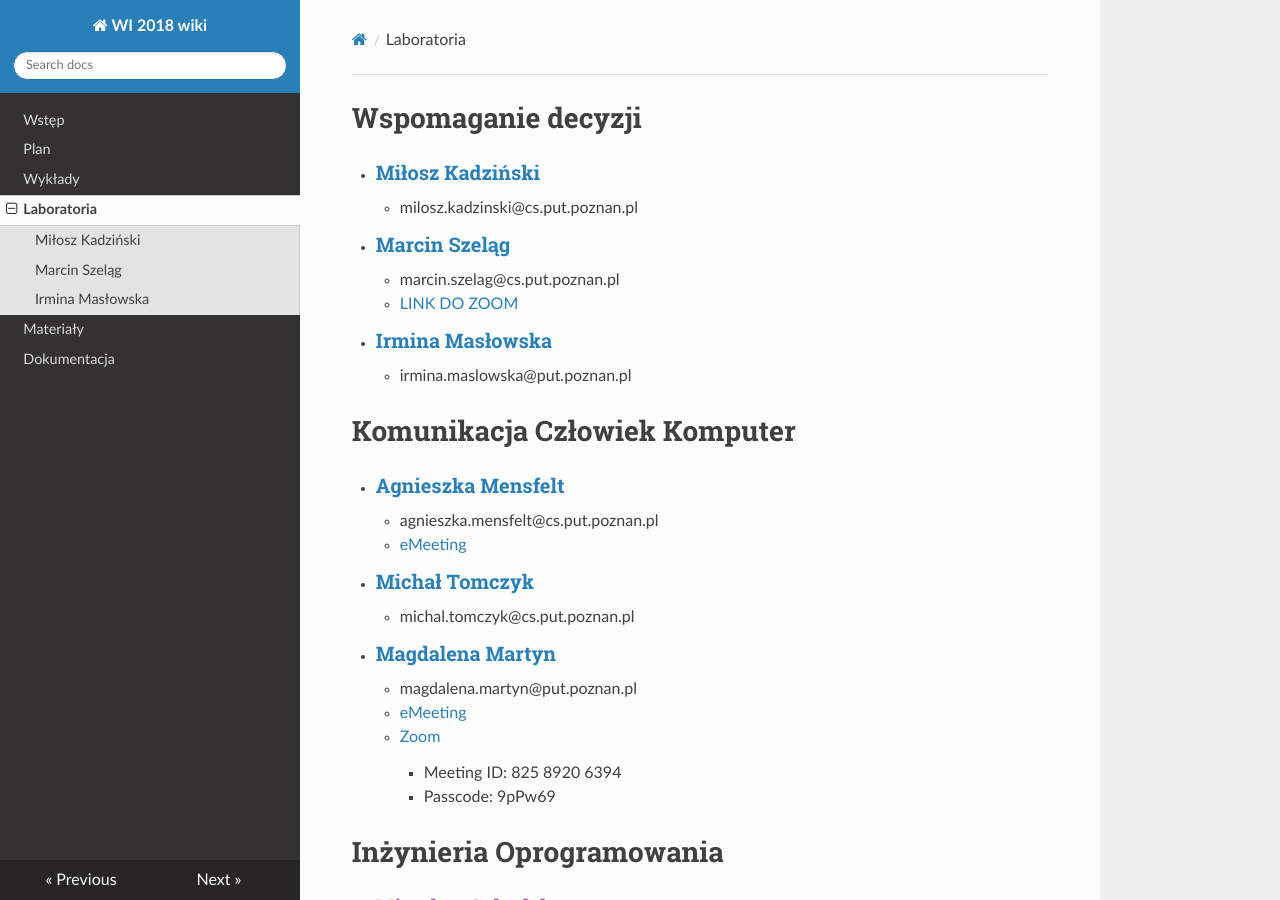
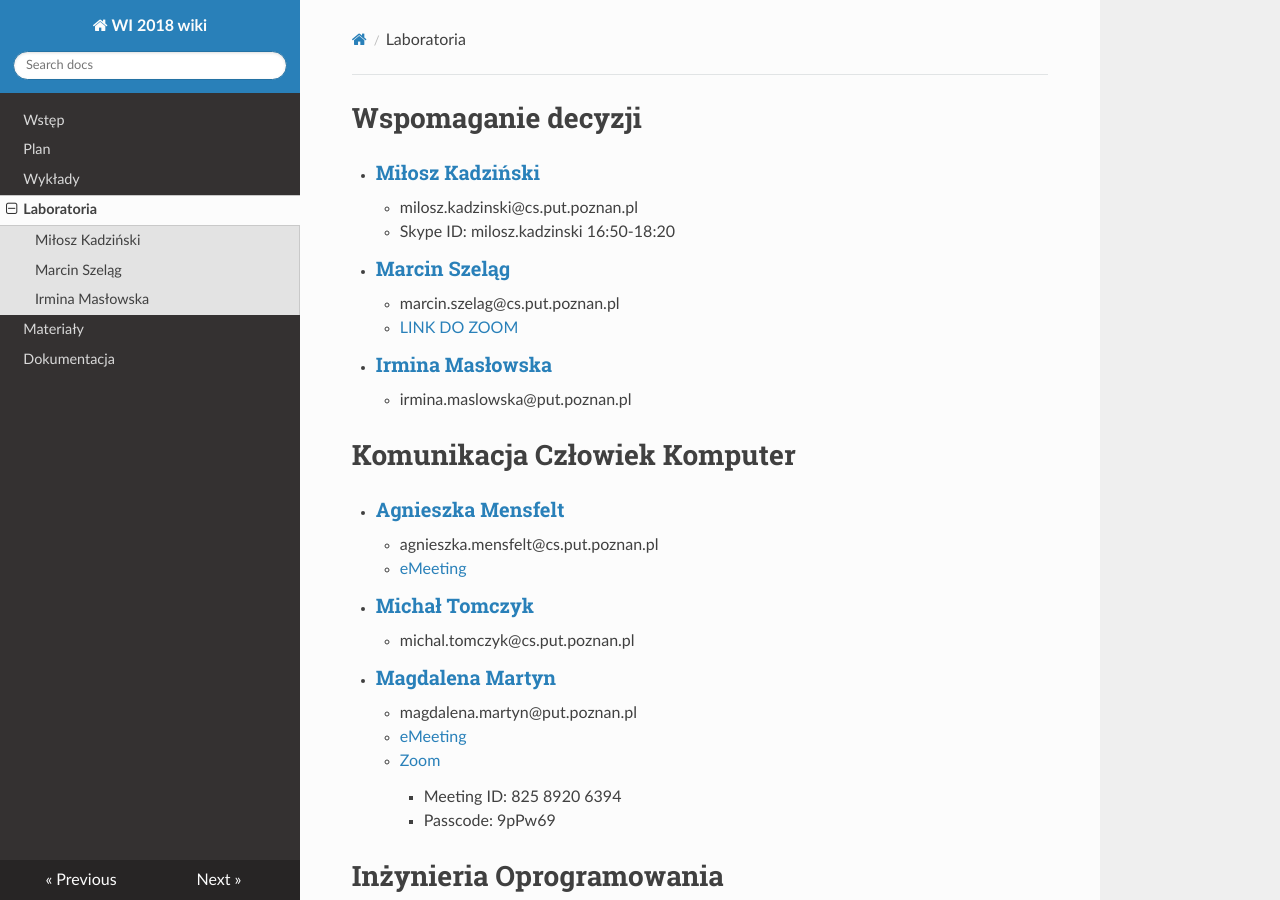
Before and after one commit to PUT-WI-18/wi18-wiki-sem5, an MkDocs documentation site: the page built from docs/laboratoria.md, in a window 1280 px wide and 900 px high. Built offline with MkDocs 1.6.1, drawn with Linux system fonts in a browser that asks for light colours; nearby versions of some CDN libraries.

Commit message:
Update laboratoria.md

```diff
--- a/docs/laboratoria.md
+++ b/docs/laboratoria.md
@@ -1,6 +1,7 @@
 # Wspomaganie decyzji
 - ### [Miłosz Kadziński](http://www.cs.put.poznan.pl/mkadzinski/wd/)
     - milosz.kadzinski@cs.put.poznan.pl
+    - Skype ID: milosz.kadzinski 16:50-18:20
 - ### [Marcin Szeląg](http://www.cs.put.poznan.pl/mszelag/Teaching/teaching.html)
     - marcin.szelag@cs.put.poznan.pl
     - [LINK DO ZOOM](https://us02web.zoom.us/j/6058330707?pwd=RUxNcUN6Y3g3eUxydnBNK2d6VE5HZz09&fbclid=IwAR0M7Kux1lQD9cr-aCd6B-97gQjszb7WhxaAMeYyNgBfZR8XC-SrpCra7Xo#success)
```
